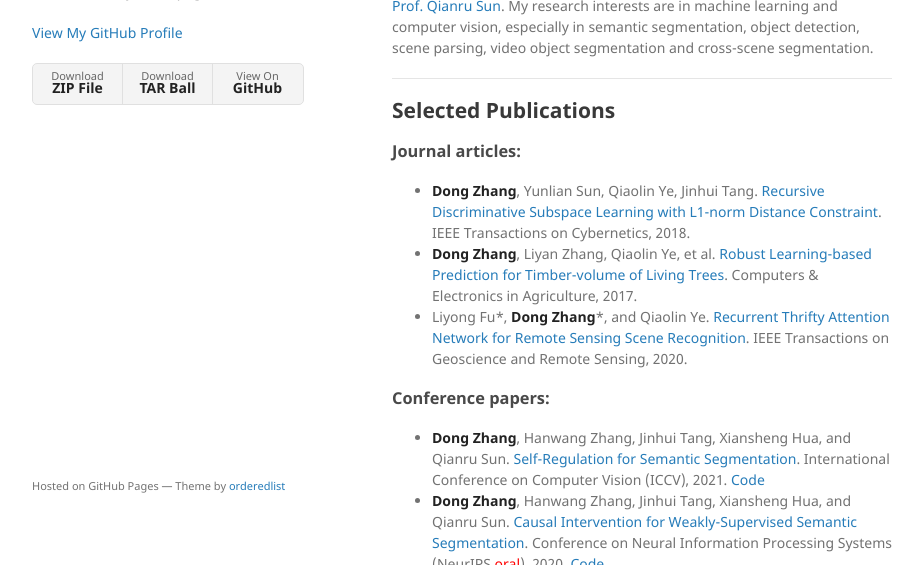
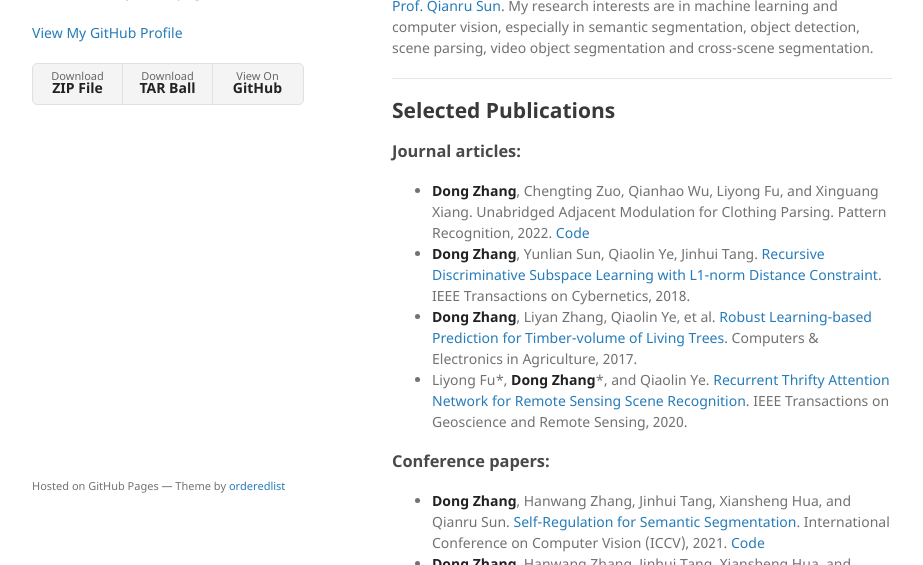
Before and after one commit to ZHANGDONG-NJUST/zhangdong-njust.github.io, a Jekyll site: the page built from index.md, in a window 1280 px wide and 900 px high, cut to the strip 335-900 px from the top of the window. Shown: the whole strip, without its empty margins (178-1101 px from the left). Built offline with Jekyll 4.4.1, drawn with Linux system fonts in a browser that asks for light colours.

Commit message:
Update index.md

```diff
--- a/index.md
+++ b/index.md
@@ -14,6 +14,7 @@
 ## Selected Publications
 
 ### Journal articles:
+- **Dong Zhang**, Chengting Zuo, Qianhao Wu, Liyong Fu, and Xinguang Xiang. Unabridged Adjacent Modulation for Clothing Parsing. Pattern Recognition, 2022. [Code](https://github.com/ctzuo/UAM-Net)
 - **Dong Zhang**, Yunlian Sun, Qiaolin Ye, Jinhui Tang. [Recursive Discriminative Subspace Learning with L1-norm Distance Constraint](https://ieeexplore.ieee.org/document/8573145). IEEE Transactions on Cybernetics, 2018.
 - **Dong Zhang**, Liyan Zhang, Qiaolin Ye, et al. [Robust Learning-based Prediction for Timber-volume of Living Trees](https://www.sciencedirect.com/science/article/abs/pii/S0168169916306366). Computers & Electronics in Agriculture, 2017.
 - Liyong Fu\*, **Dong Zhang**\*, and Qiaolin Ye. [Recurrent Thrifty Attention Network for Remote Sensing Scene Recognition](https://ieeexplore.ieee.org/document/9305284). IEEE Transactions on Geoscience and Remote Sensing, 2020.
```
